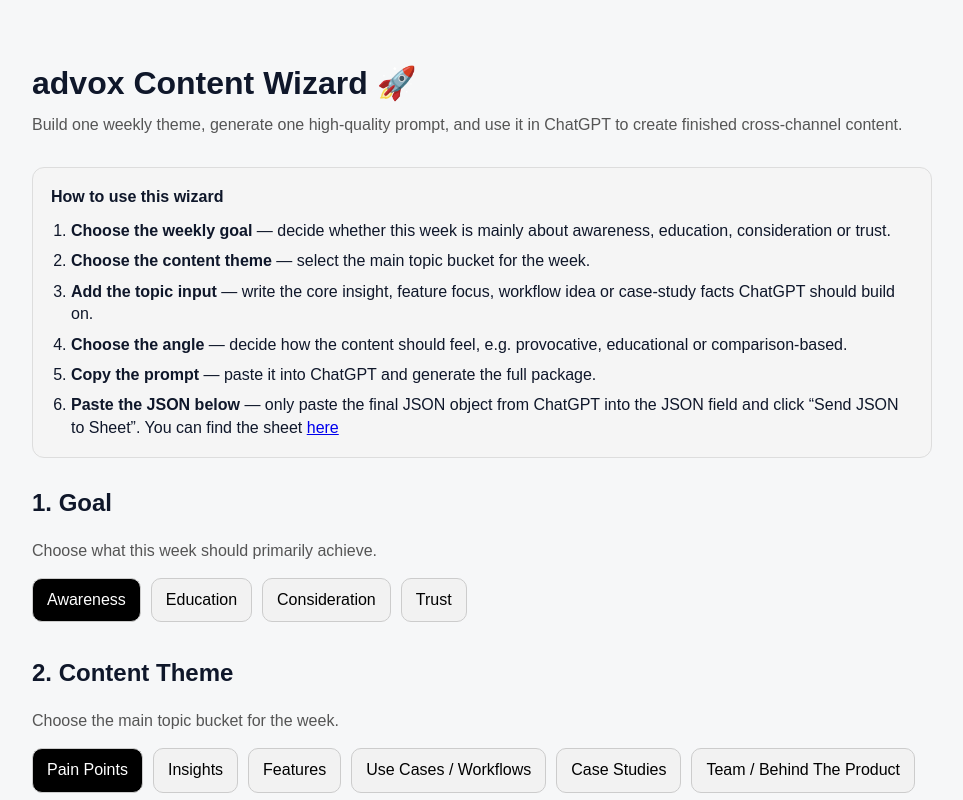
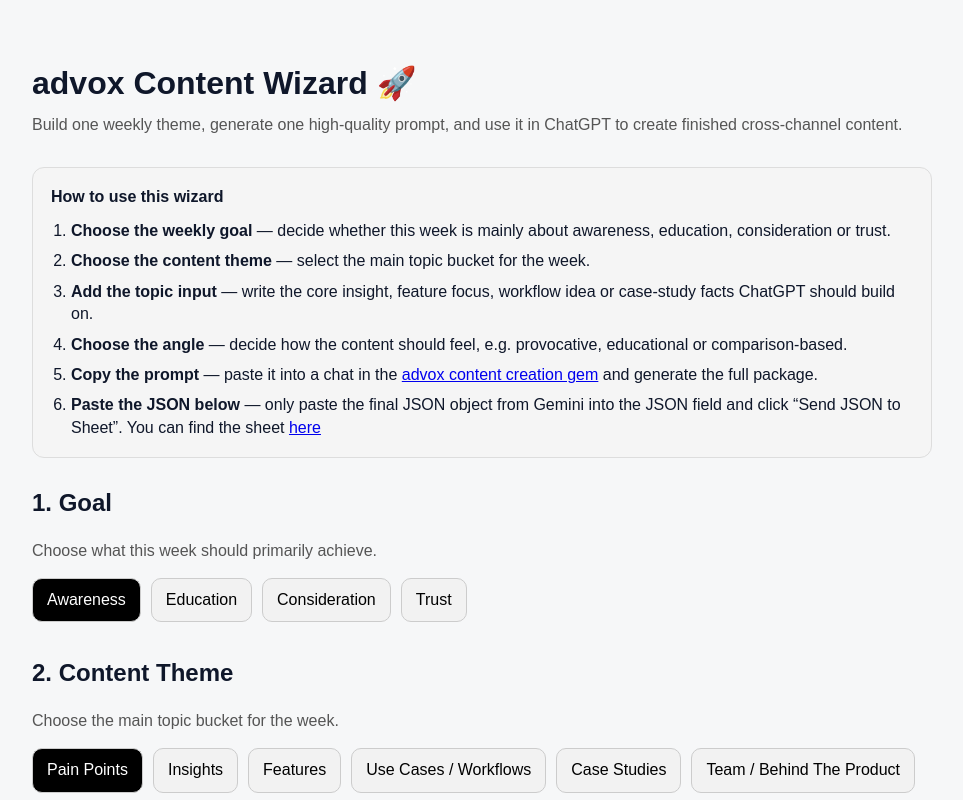
Before and after one commit to johannes-sketch/advox-content-wizard, a Next.js app: page / in a window 1280 px wide. Shown: the top 800 px of the page, without its empty margins (158-1121 px from the left). Built offline with nearby package versions, Linux system fonts and the light colour scheme.

Commit message:
adapt prompt and json output

```diff
--- a/app/page.tsx
+++ b/app/page.tsx
@@ -344,8 +344,8 @@
           <li style={{ marginBottom: 8 }}><strong>Choose the content theme</strong> — select the main topic bucket for the week.</li>
           <li style={{ marginBottom: 8 }}><strong>Add the topic input</strong> — write the core insight, feature focus, workflow idea or case-study facts ChatGPT should build on.</li>
           <li style={{ marginBottom: 8 }}><strong>Choose the angle</strong> — decide how the content should feel, e.g. provocative, educational or comparison-based.</li>
-          <li style={{ marginBottom: 8 }}><strong>Copy the prompt</strong> — paste it into ChatGPT and generate the full package.</li>
-          <li><strong>Paste the JSON below</strong> — only paste the final JSON object from ChatGPT into the JSON field and click “Send JSON to Sheet”. You can find the sheet <a href="https://docs.google.com/spreadsheets/d/165Mz47DWJa--ZE4OnfJqlLcxcl2gUMHMzkIMVzIvdu8/edit?pli=1&gid=0#gid=0" target="_blank">here</a></li>
+          <li style={{ marginBottom: 8 }}><strong>Copy the prompt</strong> — paste it into a chat in the <a href="https://gemini.google.com/gem/1VR28ejEGvWqV9v-PDj5ZDH4JI0L38_Kf?usp=sharing" target="_blank">advox content creation gem</a> and generate the full package.</li>
+          <li><strong>Paste the JSON below</strong> — only paste the final JSON object from Gemini into the JSON field and click “Send JSON to Sheet”. You can find the sheet <a href="https://docs.google.com/spreadsheets/d/165Mz47DWJa--ZE4OnfJqlLcxcl2gUMHMzkIMVzIvdu8/edit?pli=1&gid=0#gid=0" target="_blank">here</a></li>
         </ol>
       </div>
 
```
